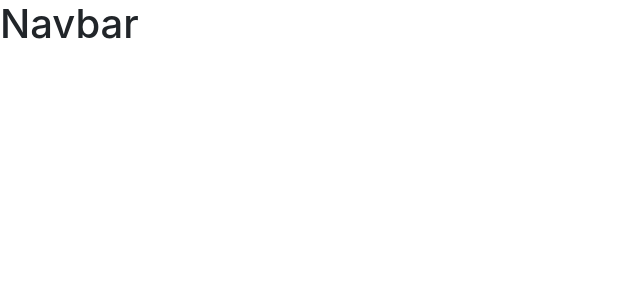
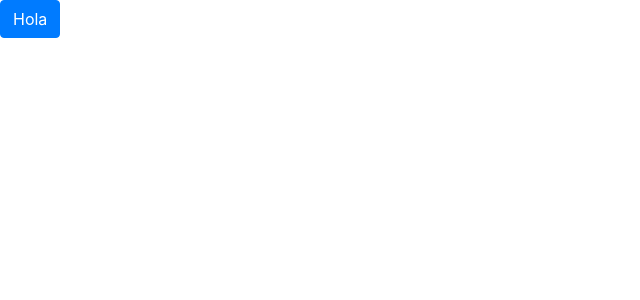
Before and after one commit to AlejandroMilan/MilanPortfolio, a Nuxt app: page / in a window 1280 px wide. Shown: the top 300 px of the page, without its empty margins (0-640 px from the left). Built offline with nearby package versions, Linux system fonts and the light colour scheme.

Commit message:
Button primary for test added to navbar

```diff
--- a/components/layout/Navbar.vue
+++ b/components/layout/Navbar.vue
@@ -1,5 +1,7 @@
 <template>
-  <h1>Navbar</h1>
+  <header>
+    <a class="btn btn-primary" href="">Hola</a>
+  </header>
 </template>
 
 <script lang="ts">
```
